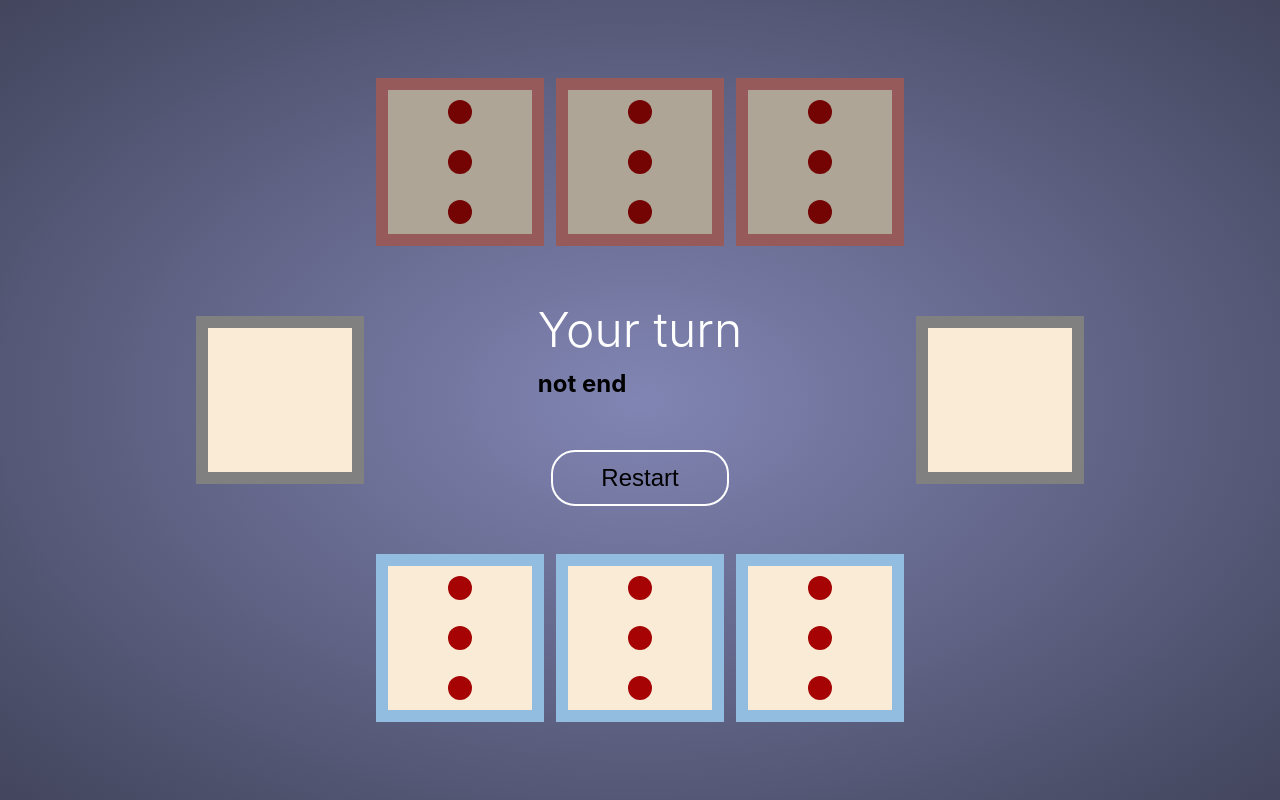
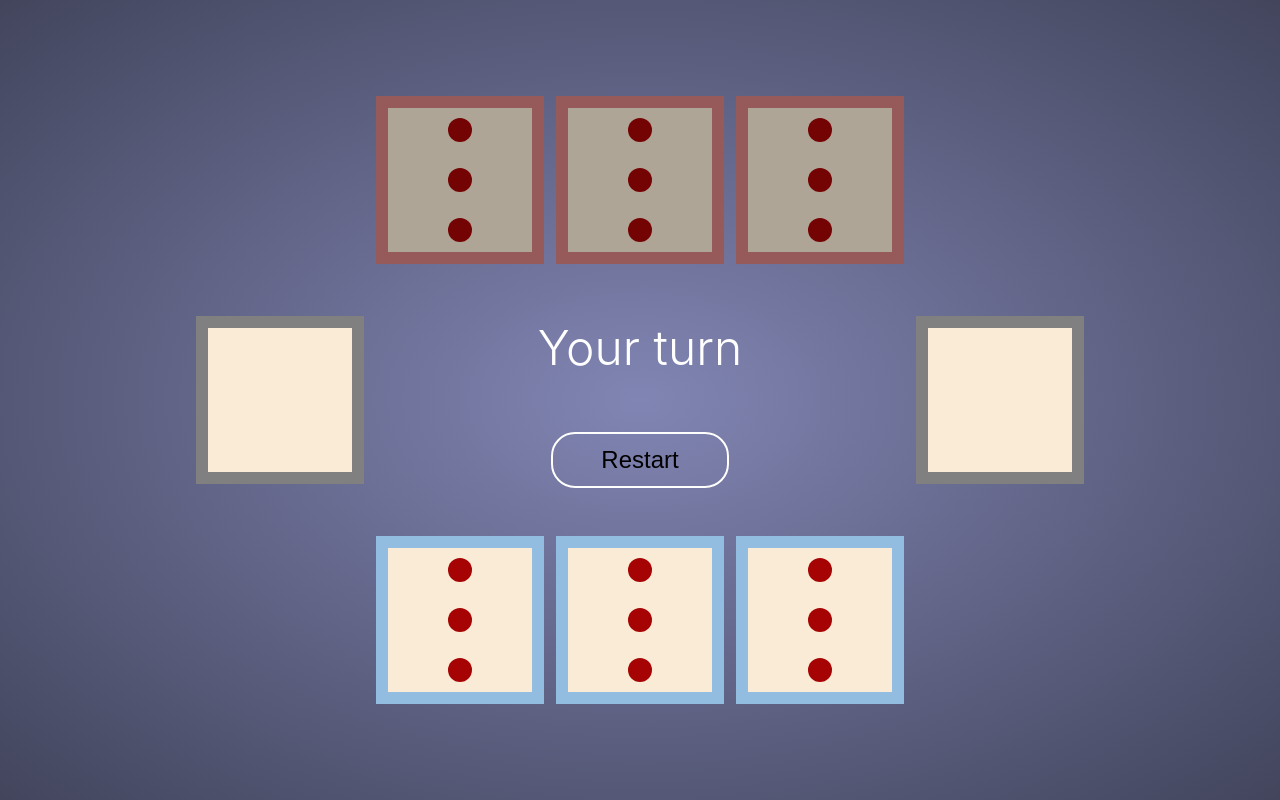
Before and after one commit to Ken-Takahashi-Q/Mancala-Board-Game, a React (Vite) app: page / in a window 1280 px wide. Built offline with nearby package versions, Linux system fonts and the light colour scheme.

Commit message:
fix winner

```diff
--- a/src/App.jsx
+++ b/src/App.jsx
@@ -122,7 +122,6 @@ export default function App() {
           ) : (
             <h2>{isPlayerTurn ? "Your" : "Opponent's"} turn</h2>
           )}
-          <h3>{endTurn ? "endTurn": "not end"}</h3>
         </div>
 
         <div className="reload">
```
